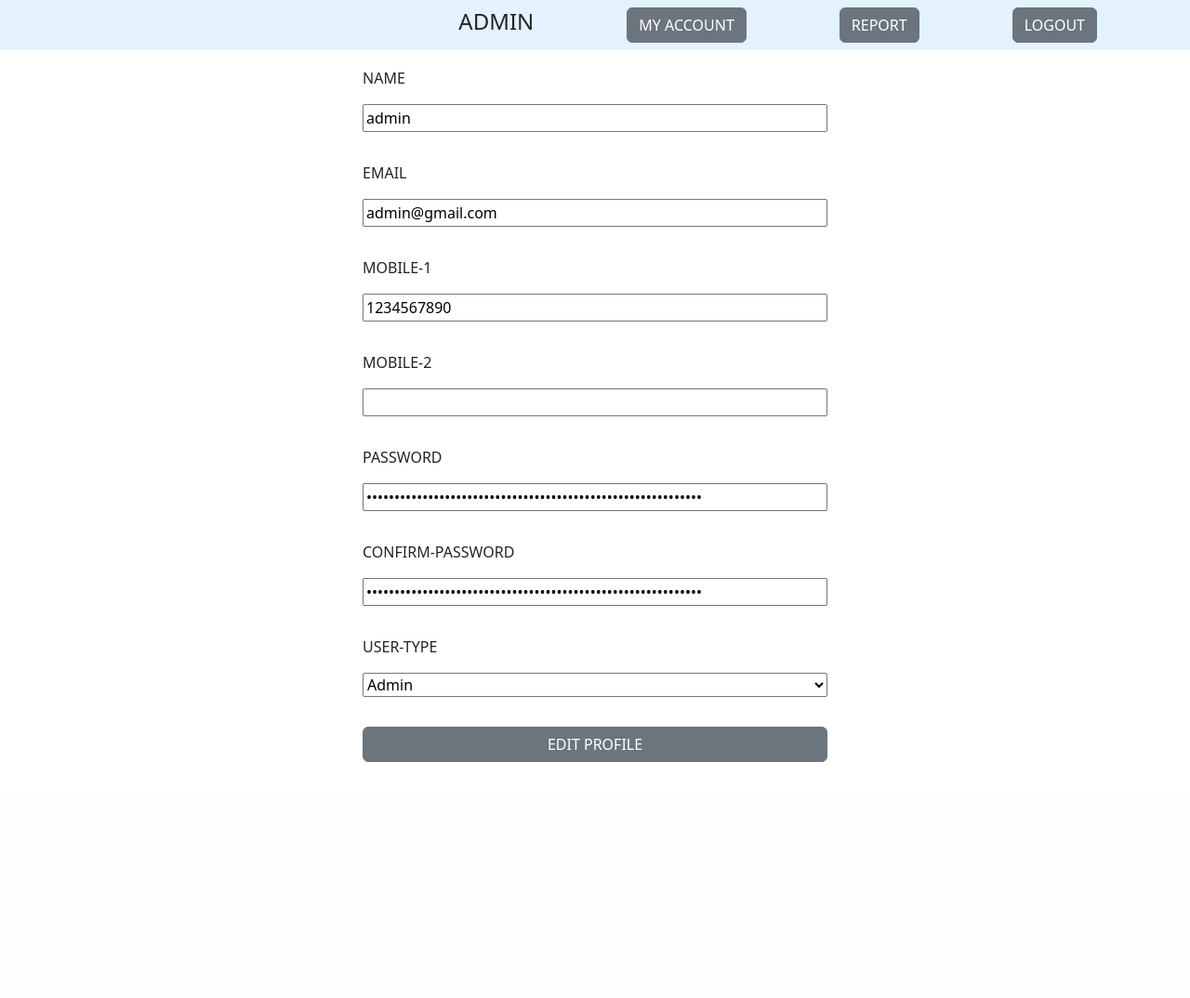
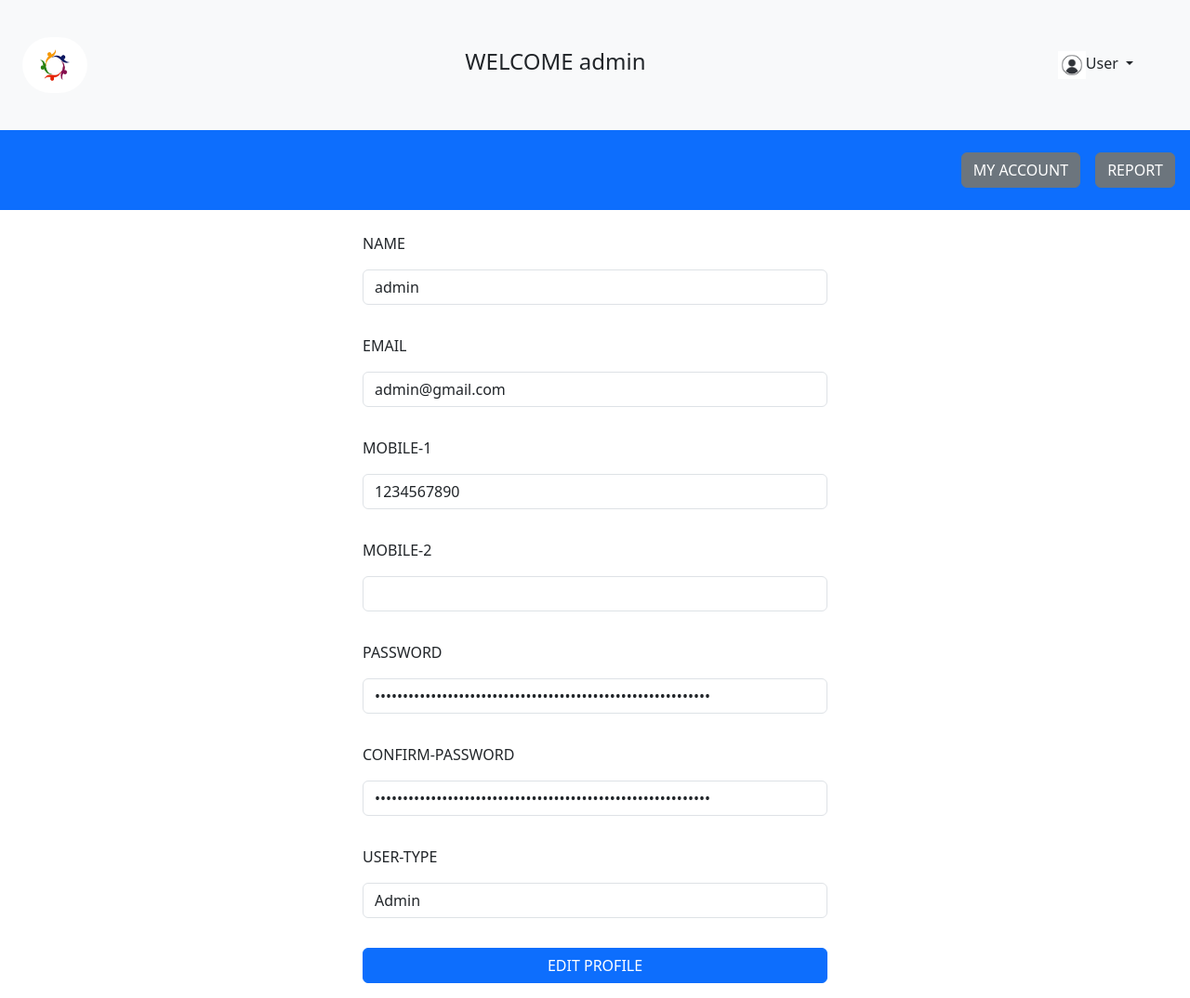
Before and after one commit to NetzOptimize/society, a Laravel app: page /users/profile/edit in a window 1280 px wide. Shown: the whole page at 93% size. Before the commit the page ends 820 px from the top, so only its background shows below. Run offline with Laravel 10, Linux system fonts and the light colour scheme; a user stored in the database is signed in; data comes from the database, SQL or seed files in the repository; some libraries are stand-ins or nearby versions.

Commit message:
changes of forms and navbar

```diff
--- a/resources/views/residents/create.blade.php
+++ b/resources/views/residents/create.blade.php
@@ -1,7 +1,7 @@
 @include('navbar')
 @extends('layouts.main')
 @section('content')
-<div style="height:100vh" class="d-flex flex-column justify-content-center align-items-center align-content-center">
+<div class="d-flex flex-column justify-content-center align-items-center align-content-center p-5">
     <form action="{{ route('resident.store') }}" method="POST"  class="d-flex flex-column gap-3" style=" width:500px">
         @csrf
         <label>HOUSE NO.</label>
--- a/resources/views/users/create.blade.php
+++ b/resources/views/users/create.blade.php
@@ -1,7 +1,7 @@
 @include('navbar')
 @extends('layouts.main')
 @section('content')
-<div style="height:100vh" class="d-flex flex-column justify-content-center align-items-center align-content-center">
+<div class="d-flex flex-column justify-content-center align-items-center align-content-center p-5">
     <form action="{{ route('user.store') }}" method="POST"   class="d-flex flex-column gap-3" style=" width:500px">
         @csrf
         <label>* NAME</label>
--- a/resources/views/users/navbar.blade.php
+++ b/resources/views/users/navbar.blade.php
@@ -1,8 +1,34 @@
 
-<nav class="navbar d-flex justify-content-end " style="background-color: #e3f2fd;">
-    <h4 style="margin-right:100px;text-transform: uppercase;">{{ Auth::user()->name }}</h4>
-    <a href="{{ route('user.profile.edit') }}"  class="btn btn-secondary" style="margin-right:100px;">MY ACCOUNT</a>
-    <a href="{{ route('user.report') }}"  class="btn btn-secondary" style="margin-right:100px;">REPORT</a>
-    <a href="{{ route('logout') }}"  class="btn btn-secondary" style="margin-right:100px;">LOGOUT</a>
+
+
+<div class="home-user">
+
+<div class="user-nav text-center p-4 bg-light d-flex align-items-center  justify-content-between">
+<div class="user-logo">
+        <img src="{{asset('logo.png')}}" class="rounded-pill" style="    height: 60px;
+    width: 70px;" alt="">
+      </div>
+<h4>WELCOME {{ Auth::user()->name }}</h4>
+
+<div class="user dropdown p-4">
+
+<a class="btn bg-transparent dropdown-toggle" type="button" id="dropdownMenuButton" data-toggle="dropdown" aria-haspopup="true" aria-expanded="false">
+ <img src="{{asset('user1.jpg')}}" alt="" height="30px" width="30px">User </a>
+<div class="dropdown-menu" aria-labelledby="dropdownMenuButton">
+  <a class="dropdown-item" href="#">Profile</a>
+
+  <a class="dropdown-item" href="{{ route('logout') }}">logout</a>
+</div>
+
+</div>
+</div>
+
+<div class="user-links  bg-primary p-3">
+<nav class="navbar d-flex justify-content-end">
+
+    <a href="{{ route('user.profile.edit') }}"  class="btn btn-secondary me-3" >MY ACCOUNT</a>
+    <a href="{{ route('user.report') }}"  class="btn btn-secondary">REPORT</a>
 
 </nav>
+</div>
+</div>
--- a/resources/views/users/profileEdit.blade.php
+++ b/resources/views/users/profileEdit.blade.php
@@ -1,53 +1,53 @@
 @include('users.navbar')
 @extends('layouts.main')
 @section('content')
-<div style="height:100vh" class="d-flex flex-column justify-content-center align-items-center align-content-center">
+<div class="d-flex flex-column justify-content-center align-items-center align-content-center pt-4" >
     <form action="{{ route('user.profile.update', $user) }}" method="POST"  class="d-flex flex-column gap-3" style=" width:500px">
         @csrf
         <label>NAME</label>
-        <input type="textbox" name="name" value="{{ $user->name }}" value="{{ old('name') }}">
+        <input type="textbox" name="name" value="{{ $user->name }}" value="{{ old('name') }}" class="form-control">
         <div class="error">
         @error('name')
             {{ $message }}
         @enderror
         </div>
         <label>EMAIL</label>
-        <input type="email" name="email" value="{{ $user->email }}" value="{{ old('email') }}">
+        <input type="email" name="email" value="{{ $user->email }}" value="{{ old('email') }}" class="form-control">
         <div class="error">
         @error('email')
             {{ $message }}
         @enderror
         </div>
         <label>MOBILE-1</label>
-        <input type="tel" name="mobile1" value="{{ $user->mobile1 }}" value="{{ old('mobile1') }}">
+        <input type="tel" name="mobile1" value="{{ $user->mobile1 }}" value="{{ old('mobile1') }}" class="form-control">
         <div class="error">
         @error('mobile1')
             {{ $message }}
         @enderror
         </div>
         <label>MOBILE-2</label>
-        <input type="tel" name="mobile2" value="{{ $user->mobile2 }}" value="{{ old('mobile2') }}">
+        <input type="tel" name="mobile2" value="{{ $user->mobile2 }}" value="{{ old('mobile2') }}" class="form-control">
         <div class="error">
         @error('mobile2')
             {{ $message }}
         @enderror
         </div>
         <label>PASSWORD</label>
-        <input type="password" name="password" value="{{ $user->password }}">
+        <input type="password" name="password" value="{{ $user->password }}" class="form-control">
         <div class="error">
         @error('password')
             {{ $message }}
         @enderror
         </div>
         <label>CONFIRM-PASSWORD</label>
-        <input type="password" name="confirmPassword" value="{{ $user->password }}">
+        <input type="password" name="confirmPassword" value="{{ $user->password }}" class="form-control">
         <div class="error">
         @error('confirmPassword')
             {{ $message }}
         @enderror
         </div>
         <label>USER-TYPE</label>
-        <select name="usertype_id">
+        <select name="usertype_id"  class="form-control">
             @foreach ($usertypes as $usertype)
                 @if ($user->usertype_id == $usertype->id)
                     <option value="{{ $usertype->id }}" selected  readonly>{{ $usertype->role }}</option>
@@ -59,6 +59,6 @@
             {{ $message }}
         @enderror
         </div>
-        <input type="submit" name="login" value="EDIT PROFILE" class="btn btn-secondary">
+        <input type="submit" name="login" value="EDIT PROFILE" class="btn btn-primary">
     </form>
 @endsection
--- a/resources/views/users/report.blade.php
+++ b/resources/views/users/report.blade.php
@@ -2,7 +2,8 @@
 @extends('layouts.main')
 @section('content')
 @php $payments = Auth::user()->payments()->get() @endphp
-    <table class="table table-light">
+<div class="table-report p-4">
+    <table class="table table-light table-hover">
         <tr>
             <th>HOUSE No.</th>
             <th>BILLING MONTH</th>
@@ -27,4 +28,5 @@
         </tr>
         @endforeach
     </table>
+    </div>
 @endsection
```
Also changed, not shown: resources/views/admins/expense.blade.php (+7 -7 lines), resources/views/admins/index.blade.php (+16 -11 lines), resources/views/navbar.blade.php (+9 -7 lines), resources/views/payments/create.blade.php (+5 -5 lines), resources/views/payments/index.blade.php (+20 -11 lines).
